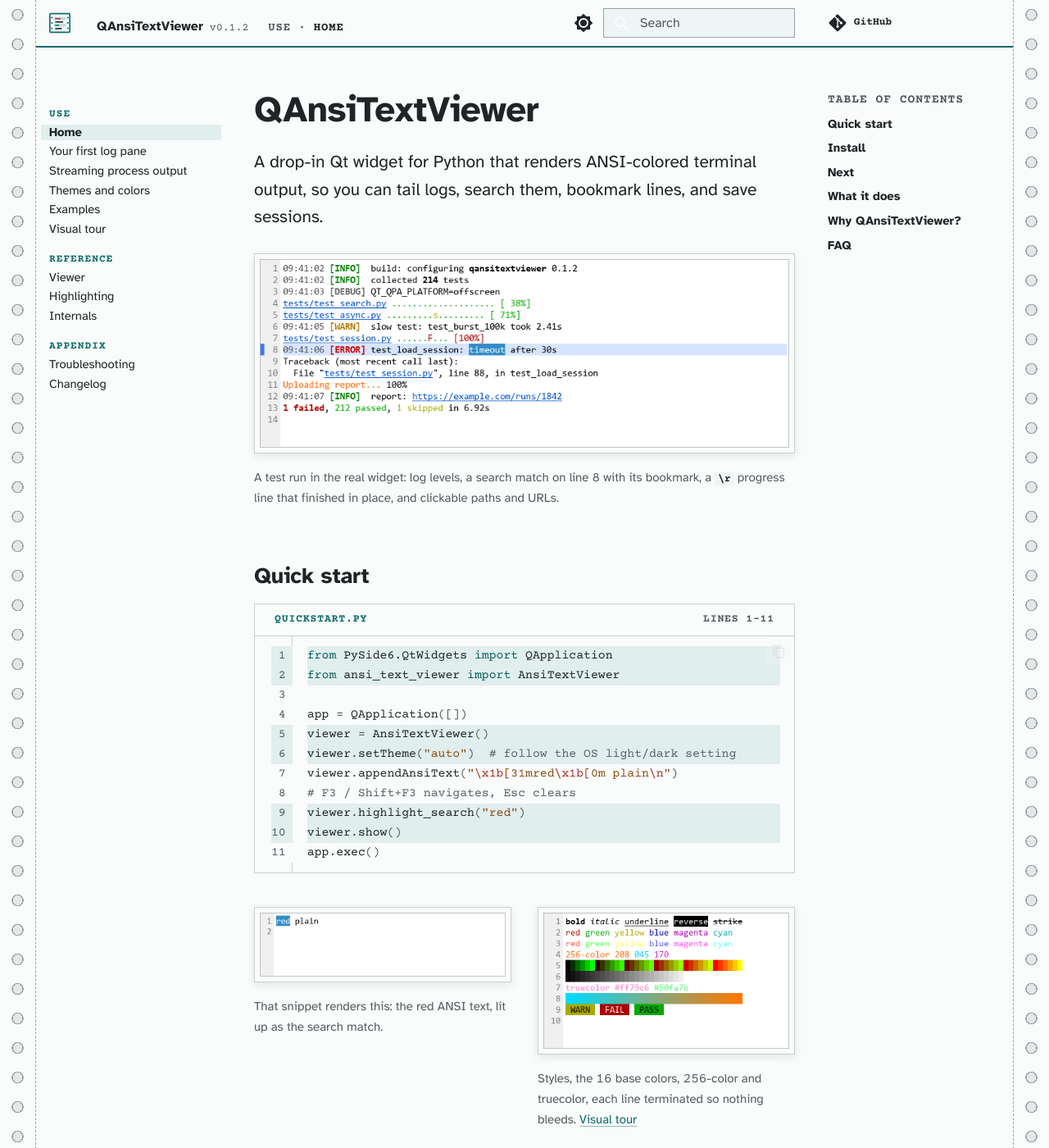
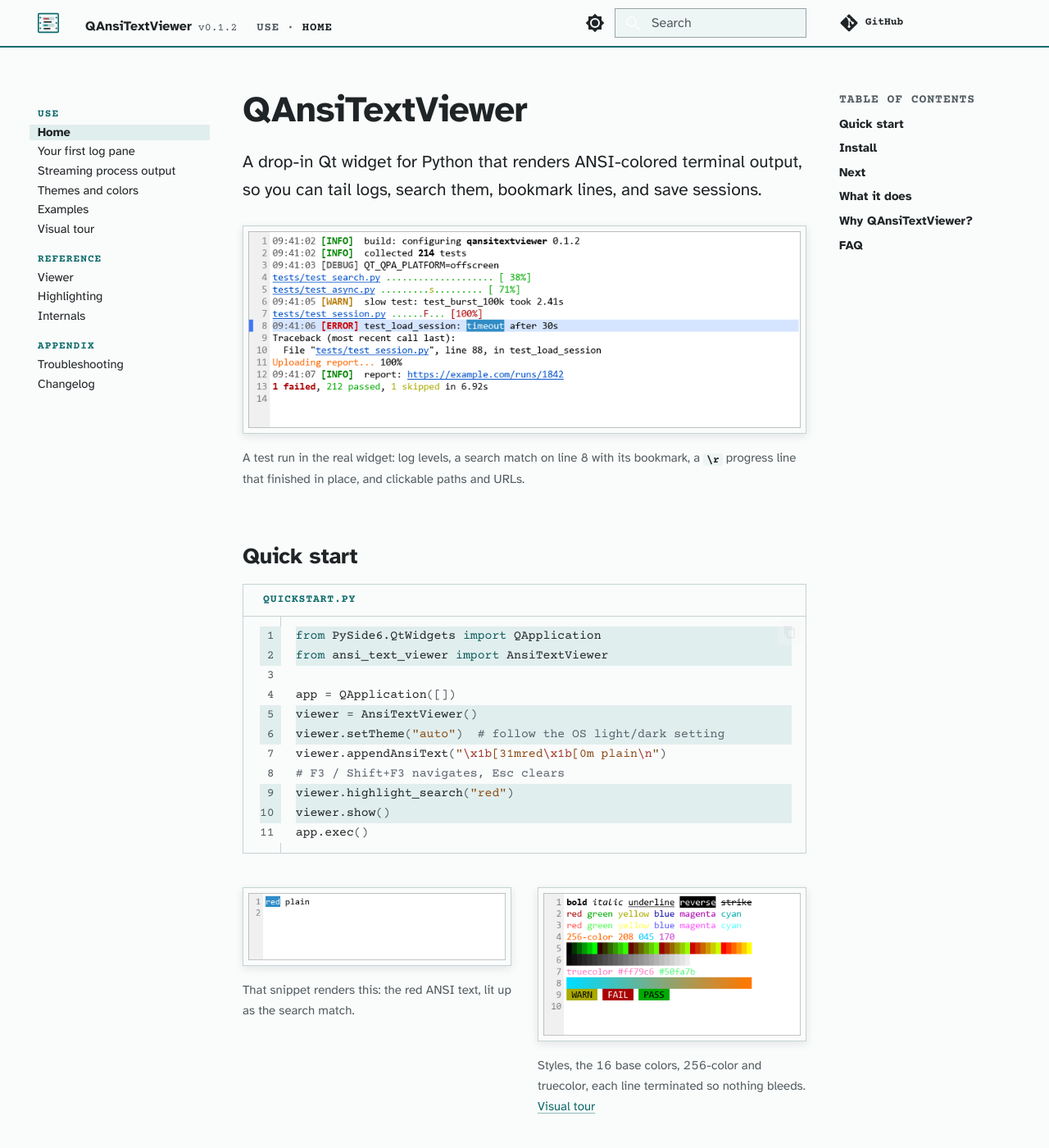
Before and after one commit to tanishq-kumar/QAnsiTextViewer, an MkDocs documentation site: the page built from docs/index.md, in a window 1280 px wide and 1400 px high. Shown: the whole window at 82% size. Built offline with MkDocs 1.6.1 and Material for MkDocs 9.7.7, drawn with Linux system fonts in a browser that asks for light colours; plug-ins that fetch from the network failed and are left out; comment, search, counter and statistics services are not loaded.

Commit message:
docs: drop the side rails and the code block line counts

```diff
--- a/docs/javascripts/feed.js
+++ /dev/null
@@ -1,66 +0,0 @@
-// Tractor feed: the sprocket rails move with the scroll at paper speed,
-// and every listing gets a header strip with its line count.
-(function () {
-  var PITCH = 36; // must match --gb-pitch
-  var still = window.matchMedia("(prefers-reduced-motion: reduce)");
-  var rails = document.getElementsByClassName("gb-feed");
-  var queued = false;
-
-  // Each rail is one pitch taller than the viewport; sliding it up by
-  // (scrollY mod pitch) looks like endless paper and only moves layers.
-  function feed() {
-    queued = false;
-    var offset = still.matches ? 0 : -(window.scrollY % PITCH);
-    for (var i = 0; i < rails.length; i++) {
-      rails[i].style.transform = "translateY(" + offset + "px)";
-    }
-  }
-
-  function onScroll() {
-    if (still.matches || queued) return;
-    queued = true;
-    window.requestAnimationFrame(feed);
-  }
-
-  still.addEventListener("change", feed);
-
-  function countLines(code) {
-    return code.textContent.replace(/\n$/, "").split("\n").length;
-  }
-
-  // Numbered listings are whole files ("Lines 1-11"); fragments that go
-  // inside other code only report their size ("4 lines").
-  function lineLabel(n, numbered) {
-    if (n === 1) return "1 line";
-    return numbered ? "Lines 1-" + n : n + " lines";
-  }
-
-  function stripListings() {
-    document.querySelectorAll(".md-content .highlight").forEach(function (block) {
-      // A titled block with line numbers nests a second .highlight; skip it.
-      if (block.parentElement.closest(".highlight")) return;
-      var code = block.querySelector("pre > code");
-      if (!code) return;
-      var n = countLines(code);
-      var head = block.querySelector("span.filename");
-      if (!head) {
-        // A one-line command needs no header strip.
-        if (n === 1) return;
-        head = document.createElement("span");
-        head.className = "filename gb-auto";
-        head.setAttribute("aria-hidden", "true");
-        head.textContent = "Listing";
-        block.insertBefore(head, block.firstChild);
-      }
-      head.setAttribute("data-gb-lines", lineLabel(n, !!block.querySelector(".linenos")));
-    });
-  }
-
-  window.addEventListener("scroll", onScroll, { passive: true });
-  if (typeof document$ !== "undefined") {
-    document$.subscribe(stripListings);
-  } else {
-    document.addEventListener("DOMContentLoaded", stripListings);
-  }
-  feed();
-})();
--- a/docs/stylesheets/listing.css
+++ b/docs/stylesheets/listing.css
@@ -1,5 +1,5 @@
 /* Teal-bar listing: the docs printed on fan-fold line-printer paper.
-   The frame (rails, running head, banded code and tables) carries the
+   The frame (running head, banded code and tables) carries the
    world; the reading column stays plain paper. */
 
 :root,
@@ -12,7 +12,6 @@
   --gb-band-strong: #c2dcdc;
   --gb-edge: #c5d3d4;
   --gb-hole: #98a4a6;
-  --gb-hole-fill: #e3e7e8;
   --gb-accent: #0e6b6b;
   --gb-amber: #8a4b00;
   --gb-amber-band: #f4e7cf;
@@ -64,9 +63,6 @@
   --md-shadow-z2: 0 4px 14px var(--gb-shadow);
   --md-shadow-z3: 0 8px 24px var(--gb-shadow);
 
-  --gb-pitch: 36px;
-  --gb-rail: 44px;
-  --gb-hole-r: 6px;
 }
 
 [data-md-color-scheme="slate"] {
@@ -78,7 +74,6 @@
   --gb-band-strong: #27403f;
   --gb-edge: #2c3c3e;
   --gb-hole: #4a5759;
-  --gb-hole-fill: #0a0d0e;
   --gb-accent: #7fd1cb;
   --gb-amber: #f0c27a;
   --gb-amber-band: #2c2416;
@@ -146,70 +141,6 @@ body {
 :focus-visible {
   outline: 2px solid var(--gb-accent);
   outline-offset: 2px;
-}
-
-/* ---- Tractor-feed rails ---------------------------------------------- */
-
-/* Below 1220px there is no room for real sprocket holes, so the rail
-   becomes just its perforation: a torn edge, not a clipped pattern. */
-@media screen and (max-width: 76.234375em) {
-  :root,
-  [data-md-color-scheme] {
-    --gb-rail: 12px;
-  }
-}
-
-body {
-  padding-inline: var(--gb-rail);
-}
-
-/* The rail is one pitch taller than the viewport and slides up by
-   (scrollY mod pitch) via transform, so feeding never restyles the page.
-   It sits under Material's header (4), overlay (4) and drawer (5). */
-.gb-feed {
-  display: block;
-  position: fixed;
-  top: 0;
-  height: calc(100vh + var(--gb-pitch));
-  width: var(--gb-rail);
-  z-index: 3;
-  pointer-events: none;
-  background-color: var(--gb-paper);
-  background-image: radial-gradient(
-    circle at 50% calc(var(--gb-pitch) / 2),
-    var(--gb-hole-fill) 0 var(--gb-hole-r),
-    var(--gb-hole) var(--gb-hole-r) calc(var(--gb-hole-r) + 1px),
-    transparent calc(var(--gb-hole-r) + 1.5px)
-  );
-  background-size: 100% var(--gb-pitch);
-  background-repeat: repeat-y;
-  will-change: transform;
-}
-
-@media screen and (max-width: 76.234375em) {
-  .gb-feed {
-    background-image: none;
-  }
-}
-
-.gb-feed--left {
-  left: 0;
-  border-right: 1px dashed var(--gb-hole);
-}
-
-.gb-feed--right {
-  right: 0;
-  border-left: 1px dashed var(--gb-hole);
-}
-
-@media print {
-  .gb-feed {
-    display: none;
-  }
-
-  body {
-    padding-inline: 0;
-  }
 }
 
 /* ---- Running head ---------------------------------------------------- */
@@ -624,10 +555,6 @@ body {
   border-radius: 0;
 }
 
-.md-typeset .highlight span.filename::after {
-  content: attr(data-gb-lines);
-  color: var(--gb-mute);
-}
 
 .md-typeset .highlight span.filename + pre > code {
   border-top: 0;
@@ -837,7 +764,7 @@ body {
   .md-typeset figure.gb-figure.gb-hero figcaption {
     position: sticky;
     left: 0;
-    max-width: calc(100vw - 2 * var(--gb-rail) - 1.6rem);
+    max-width: calc(100vw - 1.6rem);
   }
 }
 
--- a/mkdocs.yml
+++ b/mkdocs.yml
@@ -43,9 +43,6 @@ extra:
 
 extra_css:
   - stylesheets/listing.css
-
-extra_javascript:
-  - javascripts/feed.js
 
 markdown_extensions:
   - attr_list
--- a/overrides/main.html
+++ /dev/null
@@ -1,7 +0,0 @@
-{% extends "base.html" %}
-
-{% block footer %}
-  {{ super() }}
-  <div class="gb-feed gb-feed--left" aria-hidden="true"></div>
-  <div class="gb-feed gb-feed--right" aria-hidden="true"></div>
-{% endblock %}
```
